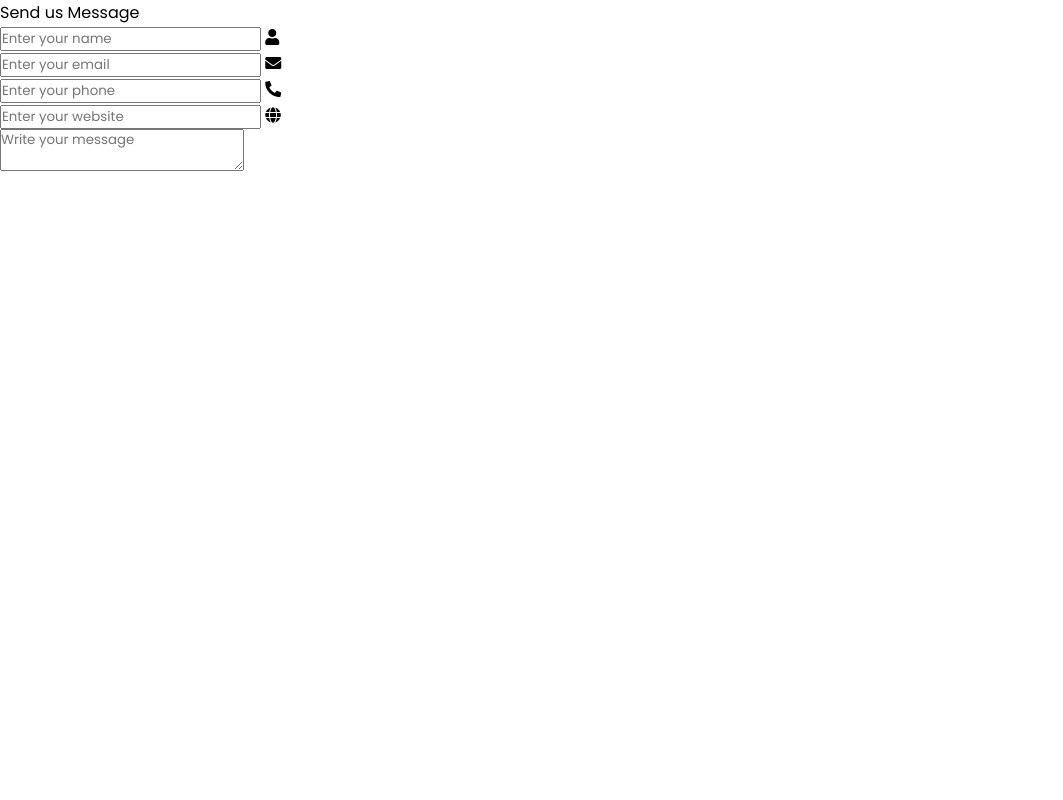
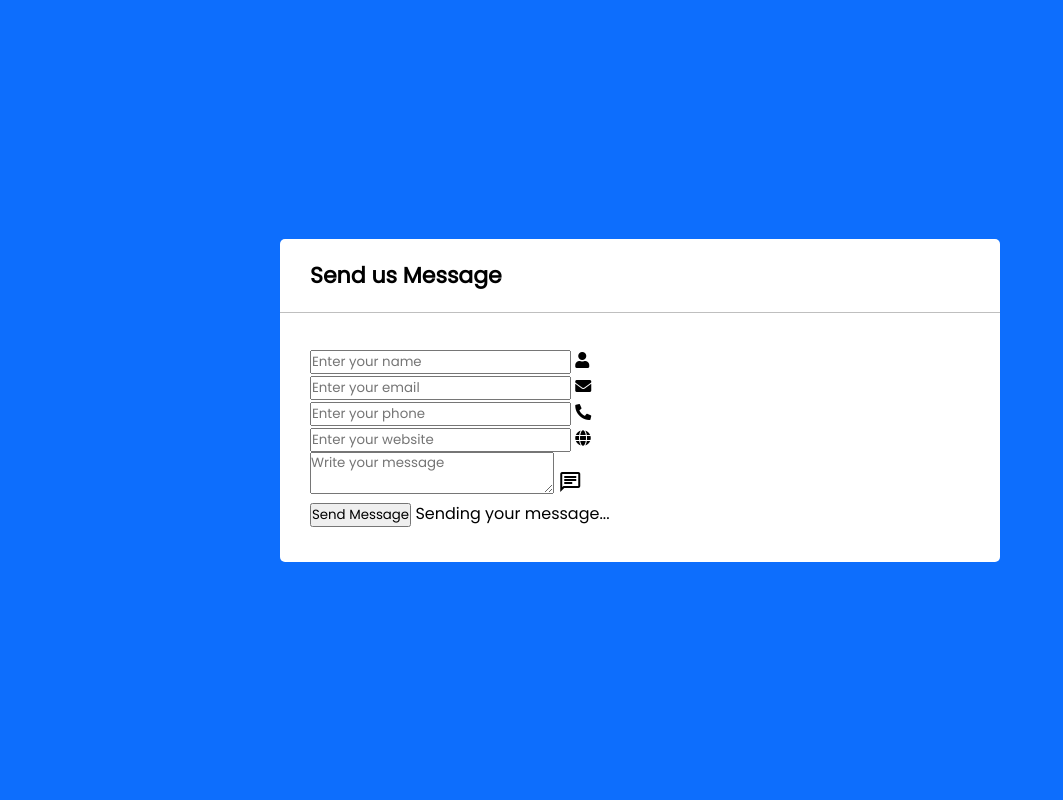
Before and after one commit to Momo-azangue/frontend-component, a PHP site: page /PhPproject/index.html in a window 1280 px wide. Shown: the whole page, without its empty margins (0-1063 px from the left). Run offline with PHP 8.4, Linux system fonts and the light colour scheme.

Commit message:
php  code

```diff
--- a/PhPproject/index.html
+++ b/PhPproject/index.html
@@ -7,7 +7,7 @@
     <title>contact form | CodingNepal </title>
     <link rel="stylesheet" href="styles.css">
     <!-- section off link  -->
-    <link rel="stylesheet" href="https://fonts.googleapis.com/icon?family=Material+Icons">
+    <link rel="stylesheet" href="https://fonts.googleapis.com/css2?family=Material+Symbols+Outlined:opsz,wght,FILL,GRAD@20..48,100..700,0..1,-50..200" />
     <link rel="stylesheet" href="https://cdnjs.cloudflare.com/ajax/libs/font-awesome/5.15.3/css/all.min.css">
 
 
@@ -38,6 +38,11 @@
         </div>
         <div class="message">
             <textarea name="" placeholder="Write your message"></textarea>
+            <i class="material-symbols-outlined">message</i>
+        </div>
+        <div class="button-area">
+            <button type="submit">Send Message</button>
+            <span>Sending your message...</span>
         </div>
     </form>
 
--- a/PhPproject/styles.css
+++ b/PhPproject/styles.css
@@ -5,3 +5,27 @@
     box-sizing: border-box;
     font-family: "Poppins", sans-serif;
 }
+body{
+    display: flex;
+    padding: 0 10px;
+    min-height: 100vh;
+    align-items: center;
+    justify-content: center;
+    background: #0D6EFD;
+
+}
+.wrapper{
+    width: 720px;
+    background: #fff;
+    border-radius: 5px;
+}
+.wrapper header{
+    font-size: 22px;
+    font-weight: 600;
+    padding: 20px 30px;
+    border-bottom: 1px solid  #bfbfbf;
+}
+.wrapper form{
+    margin: 35px 30px;
+
+}
```
